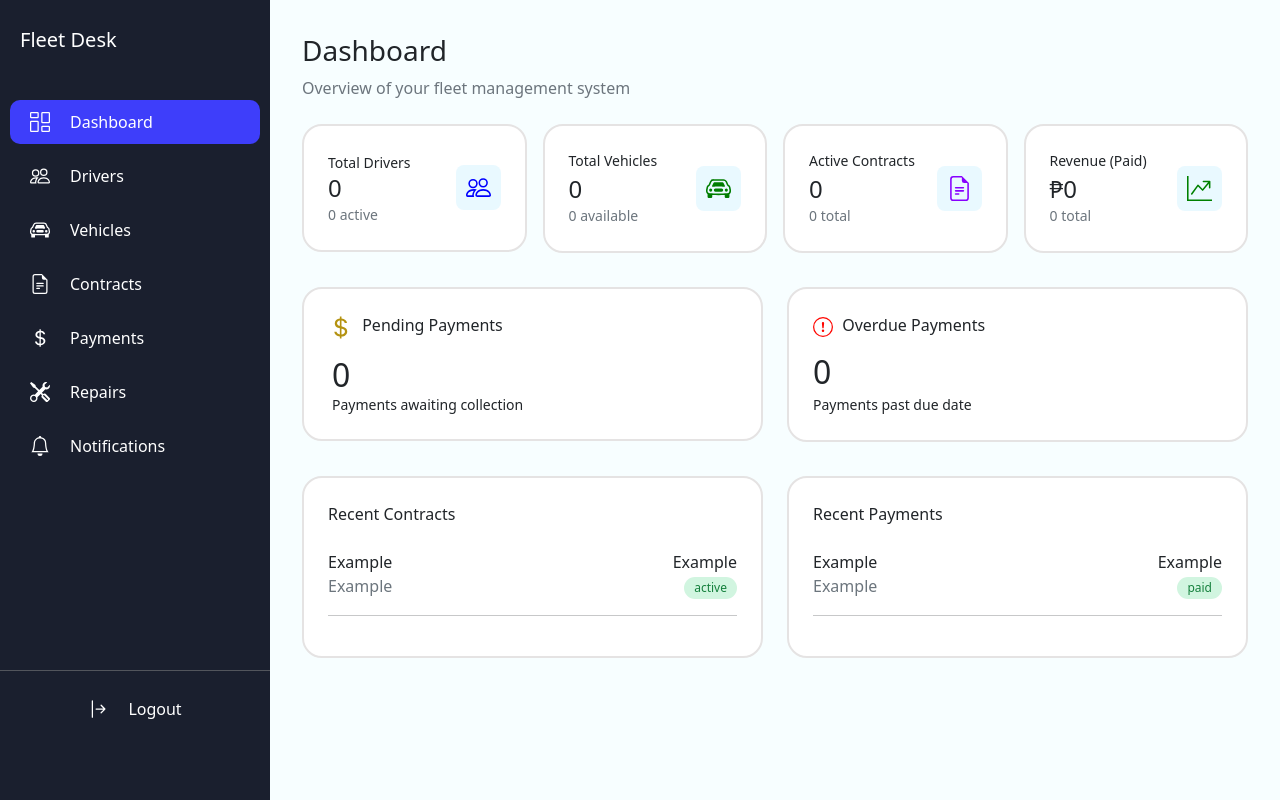
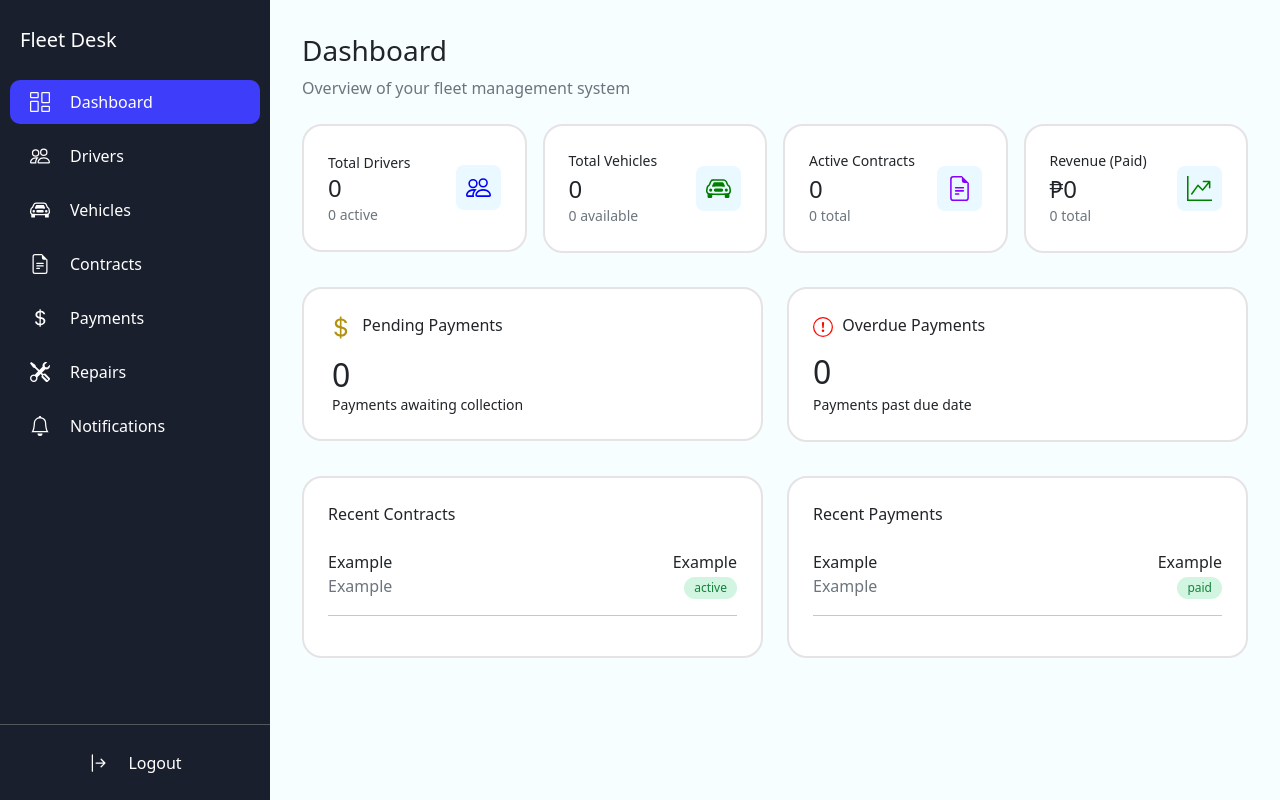
Before and after one commit to NarckI/FleetDesk, a Django app: page / in a window 1280 px wide. Run offline with Django 5.2, Linux system fonts and the light colour scheme; the visitor is signed in with stand-in values (Sample User, id 1).

Commit message:
fixed side bar I guess

```diff
--- a/fleet/static/css/fleetdesk.css
+++ b/fleet/static/css/fleetdesk.css
@@ -18,13 +18,19 @@ body{
     padding-top: 20px;
     background-color: #1a1f2e;
     transition: width 0.3s;
+    display: flex;
+    flex-direction: column;
+}
+
+.sidebar .nav {
+    flex: 1;
 }
 
 .sidebar .navbar-brand{
     color: white;
     font-size: 20px;
     margin-left: 1em;
-    margin-bottom: 2em;
+    margin-bottom: 1em;
 }
 
 .sidebar .nav-link{
@@ -66,7 +72,11 @@ body{
     border: none;
     border-top: 1px solid rgb(139, 139, 139);
     opacity: 0.5;
-    margin-top: 12em;
+}
+
+.divider{
+    margin-top: auto;
+    padding-bottom: 5px;
 }
 
 .divider .nav-link {
```
